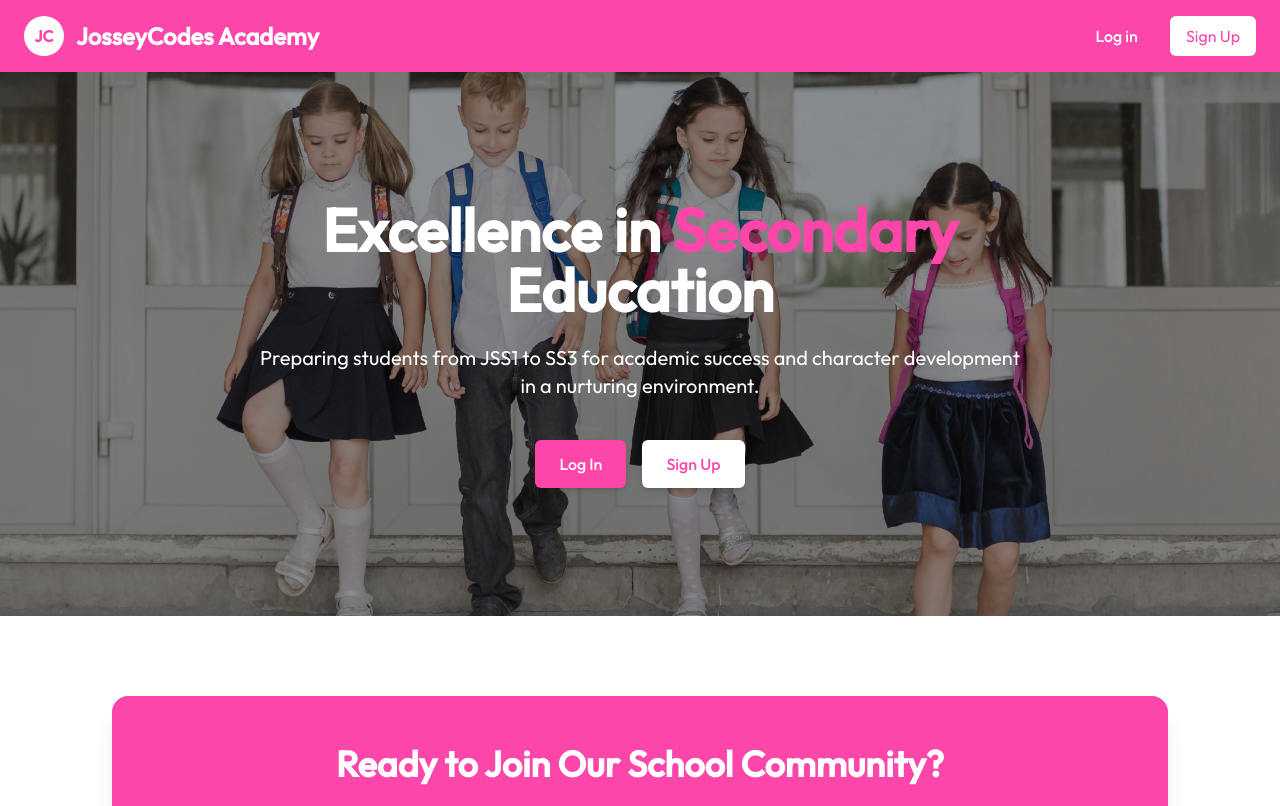
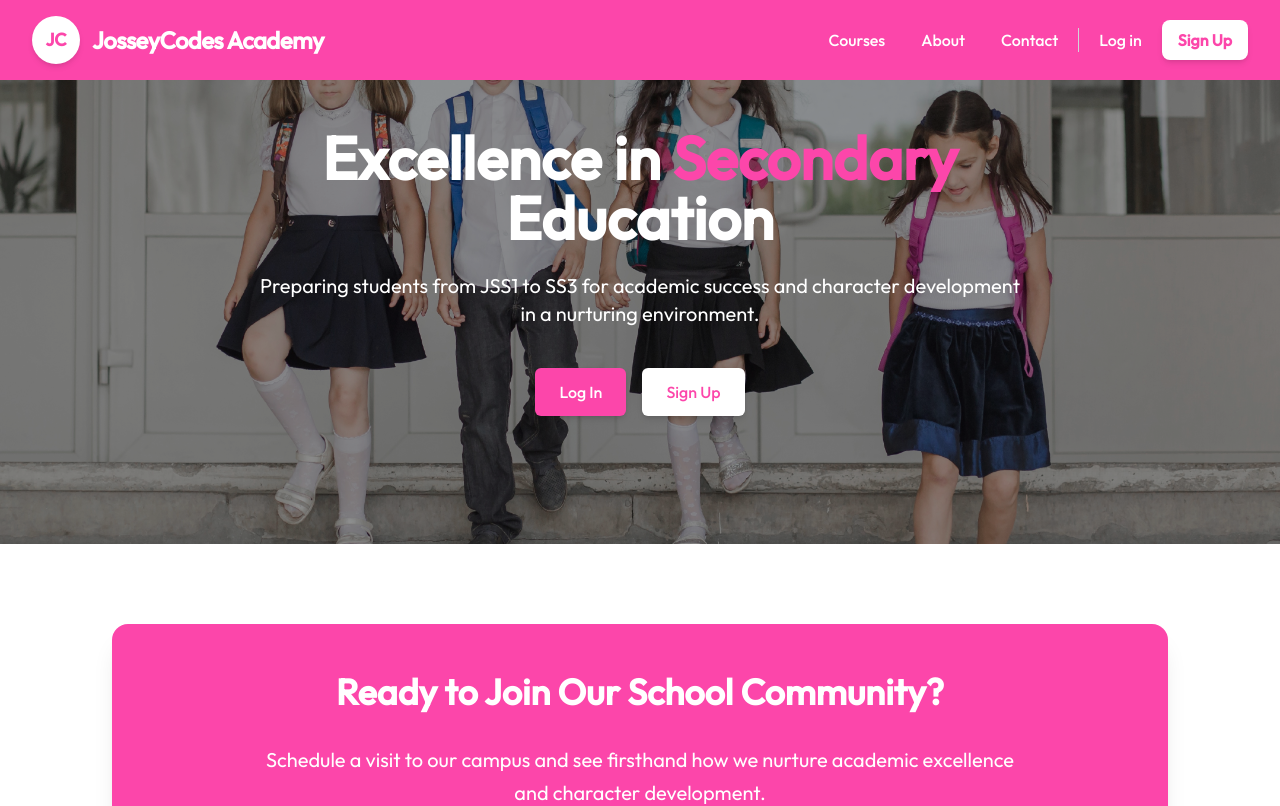
Before and after one commit to josseycodes1/School-Management-App-Frontend, a Next.js app: page / in a window 1280 px wide. Shown: the top 806 px of the page. Built offline with nearby package versions, Linux system fonts and the light colour scheme.

Commit message:
navbar changes

```diff
--- a/src/components/HomePageComponents/Navbar.tsx
+++ b/src/components/HomePageComponents/Navbar.tsx
@@ -1,21 +1,175 @@
+'use client';
 import Link from 'next/link'
+import { useState, useEffect } from 'react'
 
 export default function Navbar() {
+  const [isMenuOpen, setIsMenuOpen] = useState(false)
+  const [isScrolled, setIsScrolled] = useState(false)
+
+  useEffect(() => {
+    const handleScroll = () => {
+      setIsScrolled(window.scrollY > 10)
+    }
+    window.addEventListener('scroll', handleScroll)
+    return () => window.removeEventListener('scroll', handleScroll)
+  }, [])
+
   return (
-    <nav className="bg-josseypink1 shadow-sm py-4 px-4 md:px-6 flex flex-col md:flex-row justify-between items-center">
-      <div className="flex items-center mb-4 md:mb-0">
-        <div className="w-10 h-10 rounded-full bg-white mr-3 flex items-center justify-center text-josseypink1 font-bold">
-          JC
+    <nav className={`fixed top-0 w-full z-50 transition-all duration-300 ${
+      isScrolled
+        ? 'bg-white/95 backdrop-blur-md shadow-lg py-2'
+        : 'bg-josseypink1 py-4'
+    }`}>
+      <div className="max-w-7xl mx-auto px-4 md:px-8">
+        <div className="flex justify-between items-center">
+          {/* Logo Section */}
+          <Link href="/" className="flex items-center group">
+            <div className={`w-10 h-10 md:w-12 md:h-12 rounded-full ${
+              isScrolled ? 'bg-josseypink1' : 'bg-white'
+            } mr-3 flex items-center justify-center ${
+              isScrolled ? 'text-white' : 'text-josseypink1'
+            } font-bold text-lg shadow-md group-hover:scale-105 transition-transform duration-200`}>
+              JC
+            </div>
+            <h1 className={`text-xl md:text-2xl font-bold ${
+              isScrolled ? 'text-josseypink1' : 'text-white'
+            } tracking-tight`}>
+              JosseyCodes Academy
+            </h1>
+          </Link>
+
+          {/* Desktop Navigation */}
+          <div className="hidden md:flex items-center space-x-1">
+            <Link
+              href="/courses"
+              className={`font-medium transition-all duration-200 px-4 py-2 rounded-lg hover:bg-josseypink1/10 ${
+                isScrolled
+                  ? 'text-gray-700 hover:text-josseypink1'
+                  : 'text-white hover:text-[#F8BBD9]'
+              }`}
+            >
+              Courses
+            </Link>
+            <Link
+              href="/about"
+              className={`font-medium transition-all duration-200 px-4 py-2 rounded-lg hover:bg-josseypink1/10 ${
+                isScrolled
+                  ? 'text-gray-700 hover:text-josseypink1'
+                  : 'text-white hover:text-[#F8BBD9]'
+              }`}
+            >
+              About
+            </Link>
+            <Link
+              href="/contact"
+              className={`font-medium transition-all duration-200 px-4 py-2 rounded-lg hover:bg-josseypink1/10 ${
+                isScrolled
+                  ? 'text-gray-700 hover:text-josseypink1'
+                  : 'text-white hover:text-[#F8BBD9]'
+              }`}
+            >
+              Contact
+            </Link>
+            <div className="w-px h-6 bg-gray-300 mx-2"></div>
+            <Link
+              href="/log-in"
+              className={`font-medium transition-all duration-200 px-4 py-2 rounded-lg hover:bg-josseypink1/10 ${
+                isScrolled
+                  ? 'text-gray-700 hover:text-josseypink1'
+                  : 'text-white hover:text-[#F8BBD9]'
+              }`}
+            >
+              Log in
+            </Link>
+            <Link
+              href="/sign-up"
+              className={`px-4 py-2 rounded-lg font-semibold transition-all duration-200 shadow-md hover:shadow-lg transform hover:-translate-y-0.5 ${
+                isScrolled
+                  ? 'bg-josseypink1 text-white hover:bg-[#D63384]'
+                  : 'bg-white text-josseypink1 hover:bg-[#F8BBD9] hover:text-white'
+              }`}
+            >
+              Sign Up
+            </Link>
+          </div>
+
+          {/* Mobile Menu Button */}
+          <button
+            className={`md:hidden flex flex-col space-y-1.5 w-8 h-8 justify-center items-center transition-colors ${
+              isScrolled ? 'text-josseypink1' : 'text-white'
+            }`}
+            onClick={() => setIsMenuOpen(!isMenuOpen)}
+          >
+            <span className={`block w-6 h-0.5 bg-current transition-all duration-300 ${isMenuOpen ? 'rotate-45 translate-y-2' : ''}`}></span>
+            <span className={`block w-6 h-0.5 bg-current transition-all duration-300 ${isMenuOpen ? 'opacity-0' : ''}`}></span>
+            <span className={`block w-6 h-0.5 bg-current transition-all duration-300 ${isMenuOpen ? '-rotate-45 -translate-y-2' : ''}`}></span>
+          </button>
         </div>
-        <h1 className="text-xl md:text-2xl font-bold text-white">JosseyCodes Academy</h1>
-      </div>
-      <div className="flex space-x-2 md:space-x-4">
-        <Link href="/log-in" className="px-3 py-2 md:px-4 md:py-2 text-white font-medium hover:text-[#F699CD] transition-colors text-sm md:text-base">
-          Log in
-        </Link>
-        <Link href="/sign-up" className="px-3 py-2 md:px-4 md:py-2 bg-white text-josseypink1 rounded-md hover:bg-[#F699CD] transition-colors text-sm md:text-base">
-          Sign Up
-        </Link>
+
+        {/* Mobile Menu */}
+        <div className={`md:hidden transition-all duration-300 overflow-hidden ${
+          isMenuOpen ? 'max-h-96 opacity-100 mt-4' : 'max-h-0 opacity-0'
+        }`}>
+          <div className={`rounded-lg p-4 space-y-2 border ${
+            isScrolled
+              ? 'bg-white/95 backdrop-blur-md border-gray-200 shadow-lg'
+              : 'bg-white/10 backdrop-blur-sm border-white/20'
+          }`}>
+            <Link
+              href="/courses"
+              className={`block font-medium transition-colors duration-200 px-4 py-3 rounded-lg ${
+                isScrolled
+                  ? 'text-gray-700 hover:bg-josseypink1/10 hover:text-josseypink1'
+                  : 'text-white hover:bg-white/10'
+              }`}
+              onClick={() => setIsMenuOpen(false)}
+            >
+              Courses
+            </Link>
+            <Link
+              href="/about"
+              className={`block font-medium transition-colors duration-200 px-4 py-3 rounded-lg ${
+                isScrolled
+                  ? 'text-gray-700 hover:bg-josseypink1/10 hover:text-josseypink1'
+                  : 'text-white hover:bg-white/10'
+              }`}
+              onClick={() => setIsMenuOpen(false)}
+            >
+              About
+            </Link>
+            <Link
+              href="/contact"
+              className={`block font-medium transition-colors duration-200 px-4 py-3 rounded-lg ${
+                isScrolled
+                  ? 'text-gray-700 hover:bg-josseypink1/10 hover:text-josseypink1'
+                  : 'text-white hover:bg-white/10'
+              }`}
+              onClick={() => setIsMenuOpen(false)}
+            >
+              Contact
+            </Link>
+            <div className="border-t border-gray-200/50 pt-2 mt-2">
+              <Link
+                href="/log-in"
+                className={`block font-medium transition-colors duration-200 px-4 py-3 rounded-lg ${
+                  isScrolled
+                    ? 'text-gray-700 hover:bg-josseypink1/10 hover:text-josseypink1'
+                    : 'text-white hover:bg-white/10'
+                }`}
+                onClick={() => setIsMenuOpen(false)}
+              >
+                Log in
+              </Link>
+              <Link
+                href="/sign-up"
+                className="block text-center px-4 py-3 bg-josseypink1 text-white rounded-lg font-semibold hover:bg-[#D63384] transition-all duration-200 shadow-md mt-2"
+                onClick={() => setIsMenuOpen(false)}
+              >
+                Sign Up
+              </Link>
+            </div>
+          </div>
+        </div>
       </div>
     </nav>
   )
```
